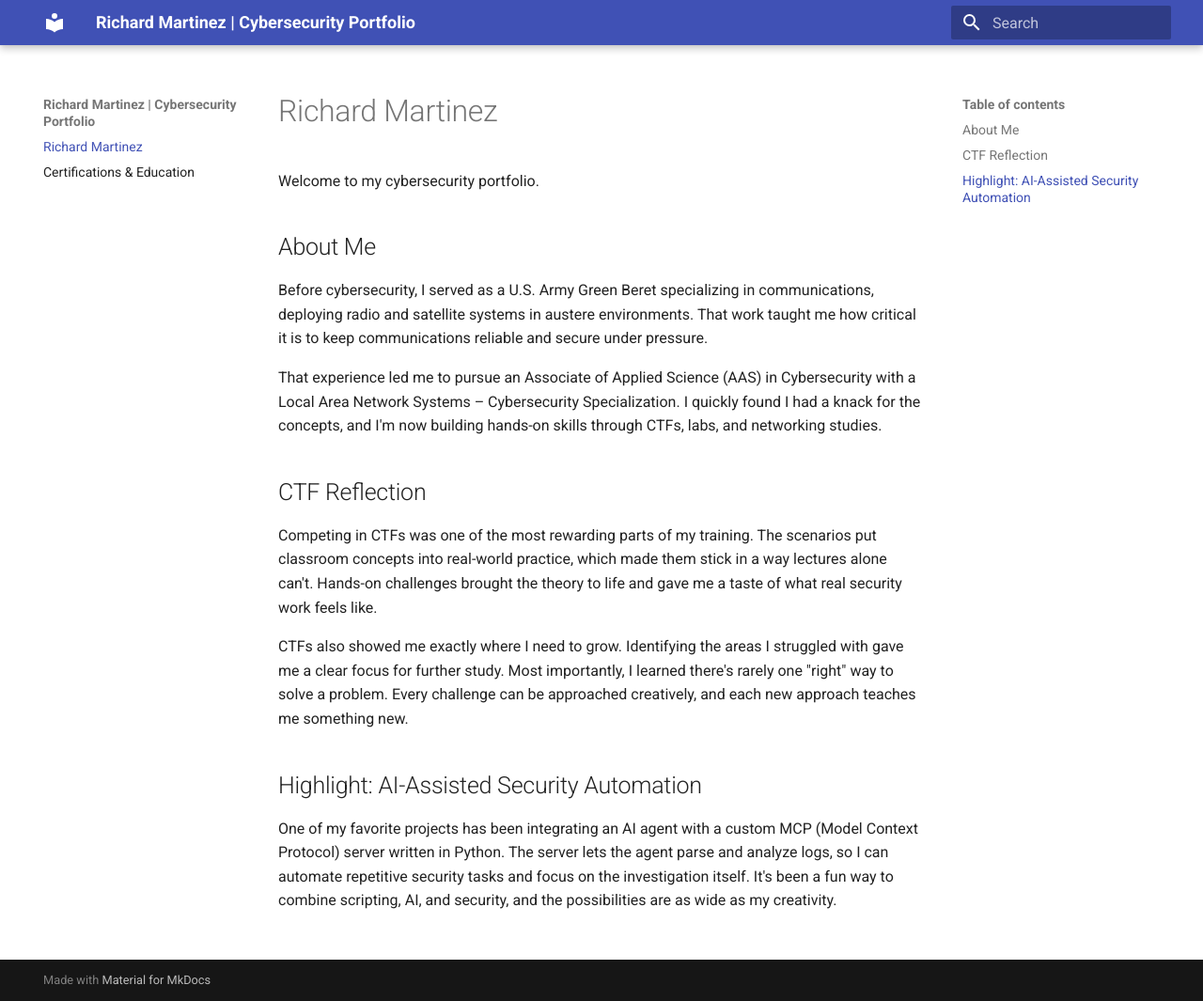
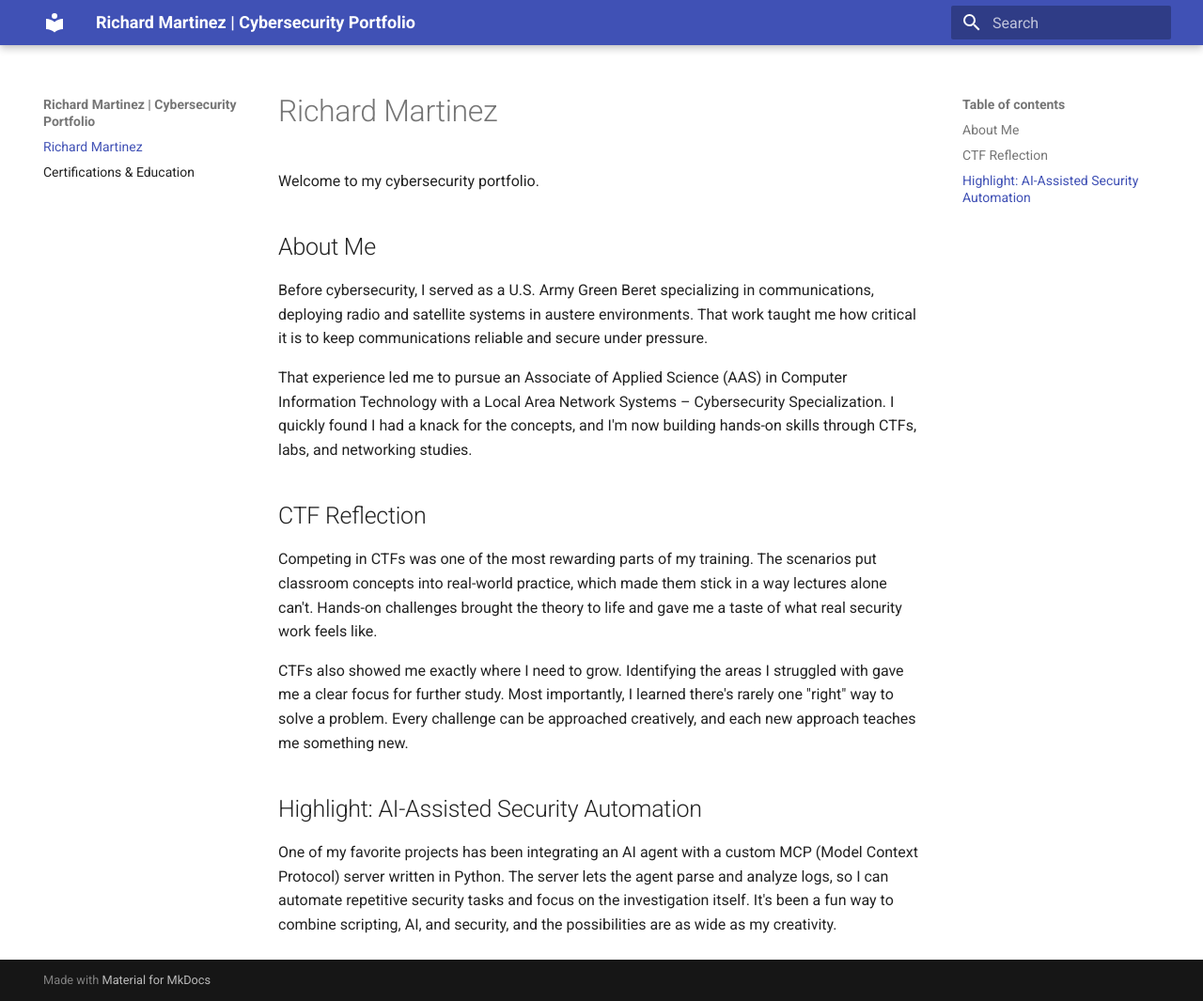
Before and after one commit to rmartinez-sec/rmartinez-sec.github.io, an MkDocs documentation site: the page built from docs/index.md, in a window 1280 px wide and 1065 px high. Shown: the whole window at 94% size. Built offline with MkDocs 1.6.1 and Material for MkDocs 9.7.7, drawn with Linux system fonts in a browser that asks for light colours.

Commit message:
Update degree from Cybersecurity to Computer Information Technology

```diff
--- a/docs/index.md
+++ b/docs/index.md
@@ -6,7 +6,7 @@ Welcome to my cybersecurity portfolio.
 
 Before cybersecurity, I served as a U.S. Army Green Beret specializing in communications, deploying radio and satellite systems in austere environments. That work taught me how critical it is to keep communications reliable and secure under pressure.
 
-That experience led me to pursue an Associate of Applied Science (AAS) in Cybersecurity with a Local Area Network Systems – Cybersecurity Specialization. I quickly found I had a knack for the concepts, and I'm now building hands-on skills through CTFs, labs, and networking studies.
+That experience led me to pursue an Associate of Applied Science (AAS) in Computer Information Technology with a Local Area Network Systems – Cybersecurity Specialization. I quickly found I had a knack for the concepts, and I'm now building hands-on skills through CTFs, labs, and networking studies.
 
 ## CTF Reflection
 
```
